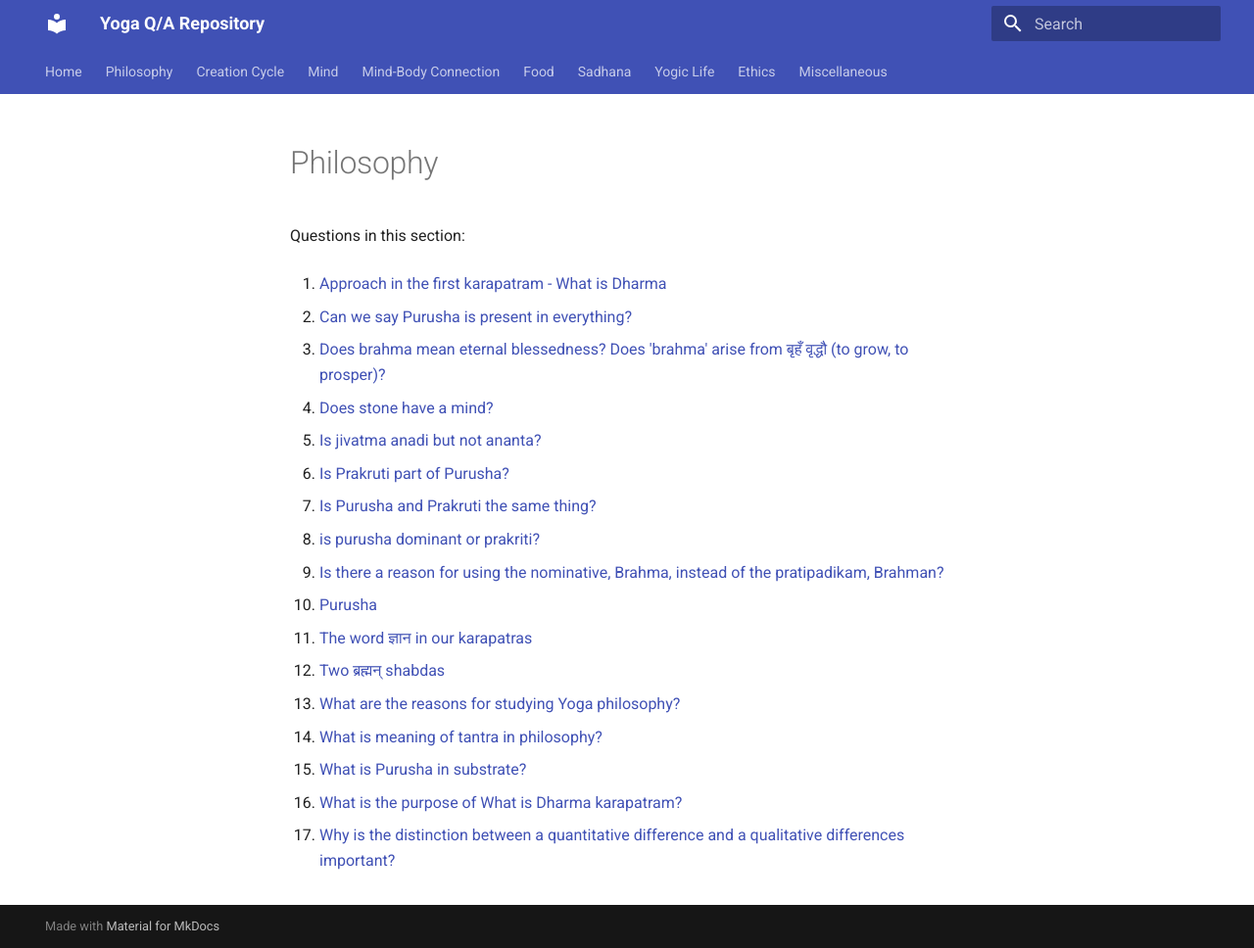
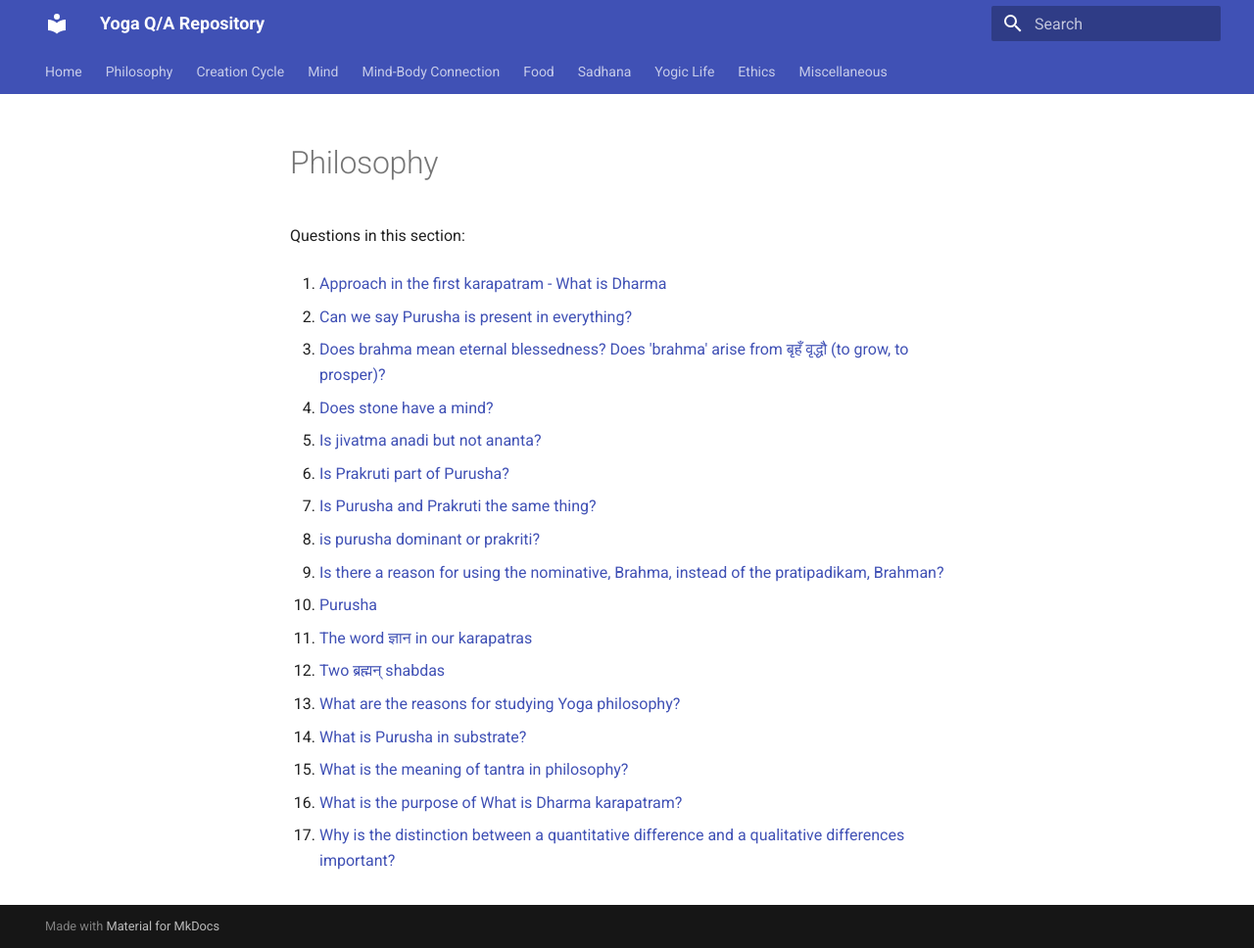
Before and after one commit to yogiclife/yoga-qa, an MkDocs documentation site: the page built from docs/philosophy/README.md, in a window 1280 px wide and 968 px high. Shown: the whole window at 98% size. Built offline with MkDocs 1.6.1 and Material for MkDocs 9.7.7, drawn with Linux system fonts in a browser that asks for light colours.

Commit message:
Update topic indices [skip ci]

```diff
--- a/docs/philosophy/README.md
+++ b/docs/philosophy/README.md
@@ -28,9 +28,9 @@ Questions in this section:
 
 13. [What are the reasons for studying Yoga philosophy?](what-are-the-reasons-for-studying-yoga-philosophy-20260628-103602.md)
 
-14. [What is meaning of tantra in philosophy?](what-is-meaning-of-tantra-in-philosophy-20260629-223217.md)
+14. [What is Purusha in substrate?](what-is-purusha-in-substrate-20260629-080853.md)
 
-15. [What is Purusha in substrate?](what-is-purusha-in-substrate-20260629-080853.md)
+15. [What is the meaning of tantra in philosophy?](what-is-meaning-of-tantra-in-philosophy-20260629-223217.md)
 
 16. [What is the purpose of What is Dharma karapatram?](what-is-the-purpose-of-what-is-dharma-karapatram-20260628-114256.md)
 
```
